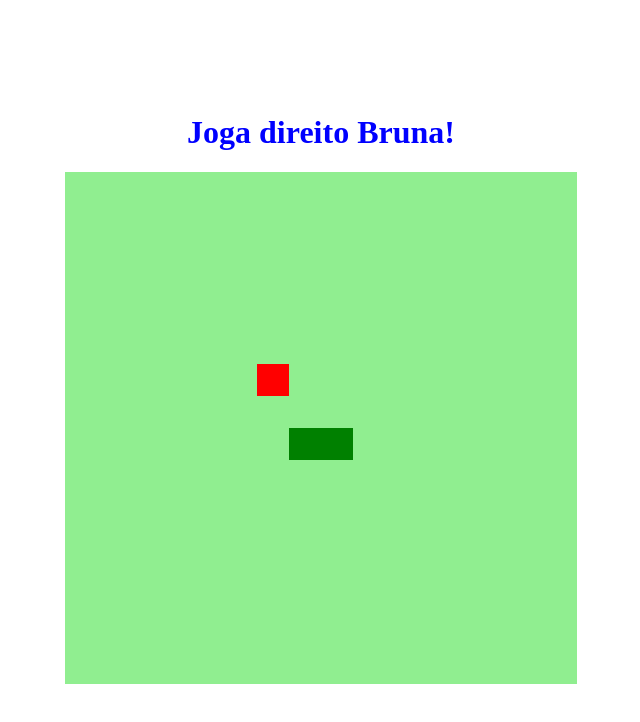
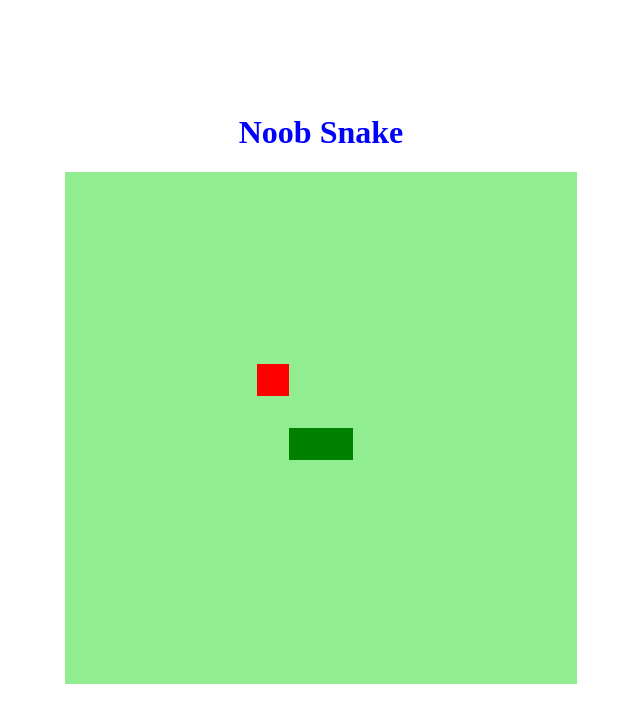
Before and after one commit to rhubark/noob-snake, a plain HTML site: page index.html in a window 1280 px wide. Shown: the whole page, without its empty margins (319-959 px from the left). Drawn offline with Linux system fonts and the light colour scheme.

Commit message:
Update index.html

```diff
--- a/index.html
+++ b/index.html
@@ -9,7 +9,7 @@
     <title>Noob Snake</title>
 </head>
 <body>
-    <h1>Joga direito Bruna!</h1>
+    <h1>Noob Snake</h1>
     <canvas id="snake" width="512" height="512"></canvas>
 </body>
 </html>
```
